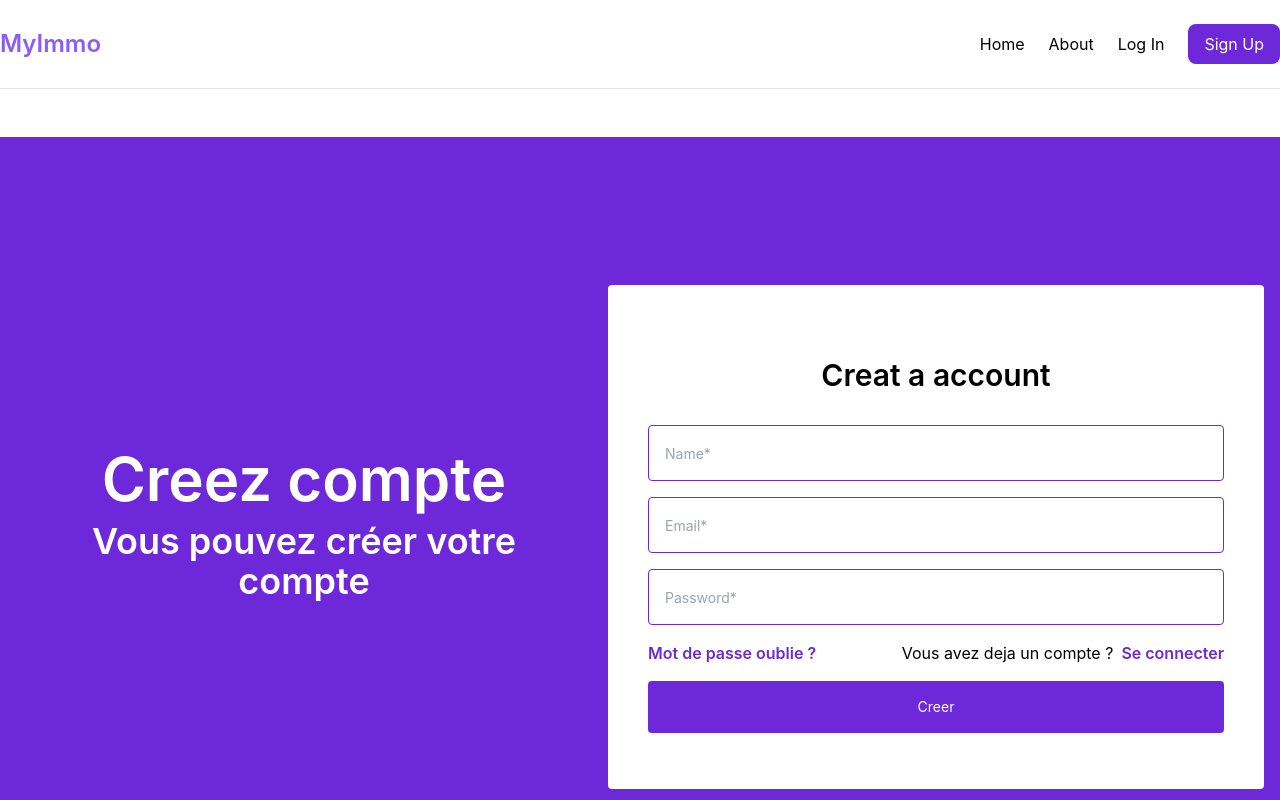
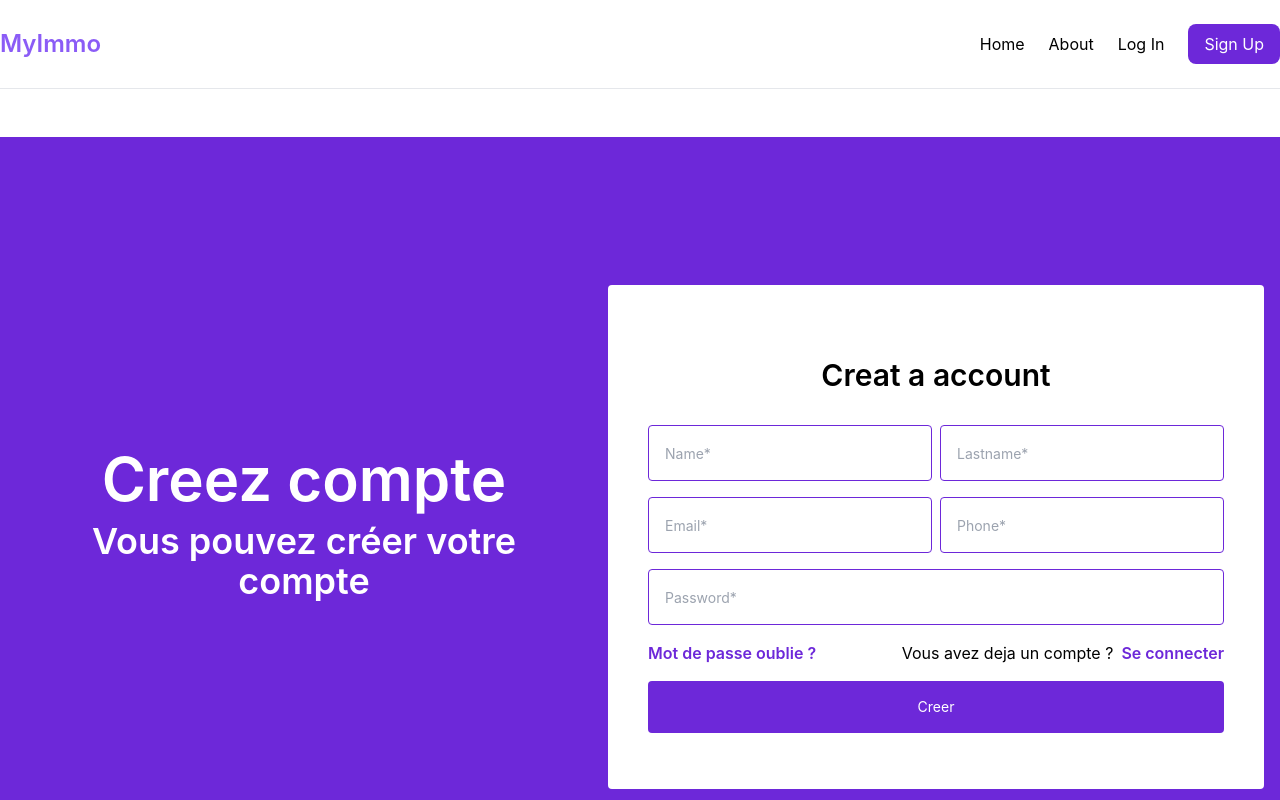
Before and after one commit to elhadjtall/SITE_AGENCE, a React (Vite) app in the folder frontend/: page /signup in a window 1280 px wide. Shown: the top 800 px of the page. Built offline with nearby package versions, Linux system fonts and the light colour scheme.

Commit message:
Ajout du formulaire d'inscription

```diff
--- a/frontend/src/pages/Signup.jsx
+++ b/frontend/src/pages/Signup.jsx
@@ -17,8 +17,14 @@ const Signup = () => {
             <div className='flex-1 px-10 py-14 bg-white rounded w-full'>
                 <h1 className='text-3xl font-semibold mb-4 text-center py-4'>Creat a account</h1>
                 <form className='flex flex-col gap-y-4'>
+                    <div className='flex gap-x-2'>
                     <input className='border border-violet-700  outline-none rounded w-full px-4 h-14 text-sm' type="text" placeholder='Name*' />
+                    <input  className='border border-violet-700  outline-none rounded w-full px-4 h-14 text-sm' type="text" placeholder='Lastname*' />
+                    </div>
+                    <div className='flex gap-x-2'>
                     <input className='border border-violet-700  outline-none rounded w-full px-4 h-14 text-sm' type="email" placeholder='Email*' />
+                    <input className='border border-violet-700  outline-none rounded w-full px-4 h-14 text-sm' type="number" placeholder='Phone*'/>
+                    </div>
                     <input className='border border-violet-700  outline-none rounded w-full px-4 h-14 text-sm' type="password" placeholder='Password*' />
                     <div className='flex justify-between text-1xl'>
                         <div>
```
